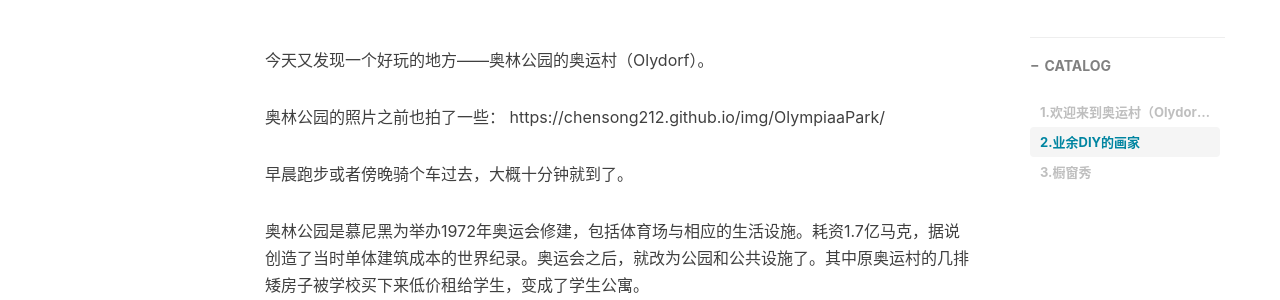
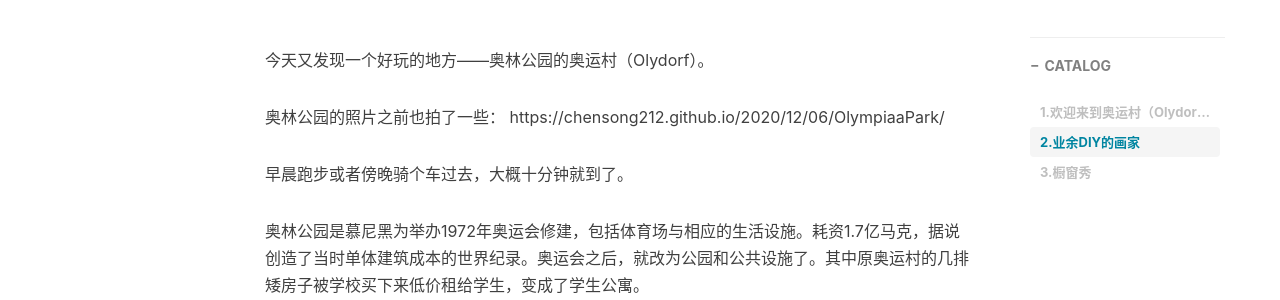
Before and after one commit to chensong212/chensong212.github.io, a Jekyll site: the page built from _posts/2021-04-30-Olydorf.md, in a window 1280 px wide and 900 px high, scrolled down 373 px. Shown: the part 153-453 px from the top of the window. Built offline with Jekyll 4.4.1, drawn with Linux system fonts in a browser that asks for light colours; nearby versions of some CDN libraries; comment, search, counter and statistics services are not loaded; some of the changed lines change nothing that is shown.

Commit message:
Update 2021-04-30-Olydorf.md

```diff
--- a/_posts/2021-04-30-Olydorf.md
+++ b/_posts/2021-04-30-Olydorf.md
@@ -15,7 +15,7 @@ tags:
 今天又发现一个好玩的地方——奥林公园的奥运村（Olydorf）。
 
 奥林公园的照片之前也拍了一些：
-https://chensong212.github.io/img/OlympiaaPark/
+https://chensong212.github.io/2020/12/06/OlympiaaPark/
 
 早晨跑步或者傍晚骑个车过去，大概十分钟就到了。
 
```
